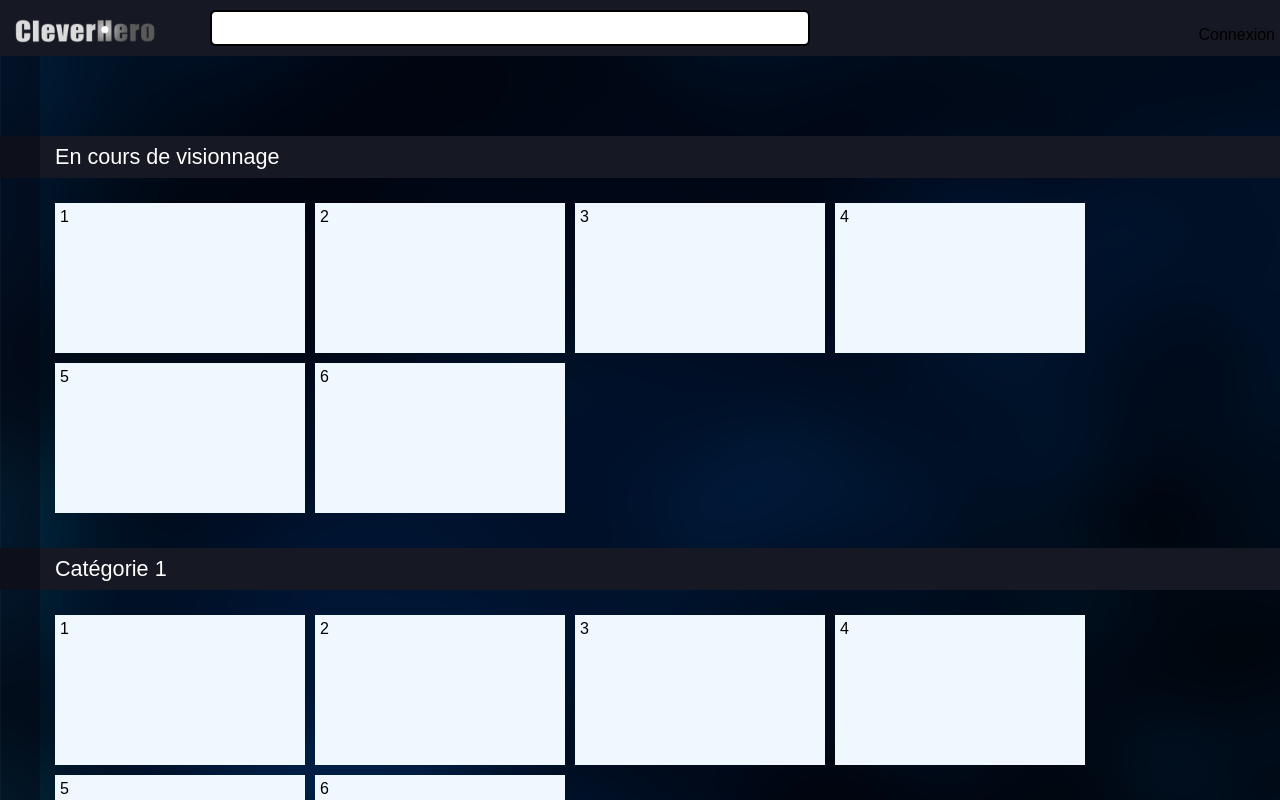
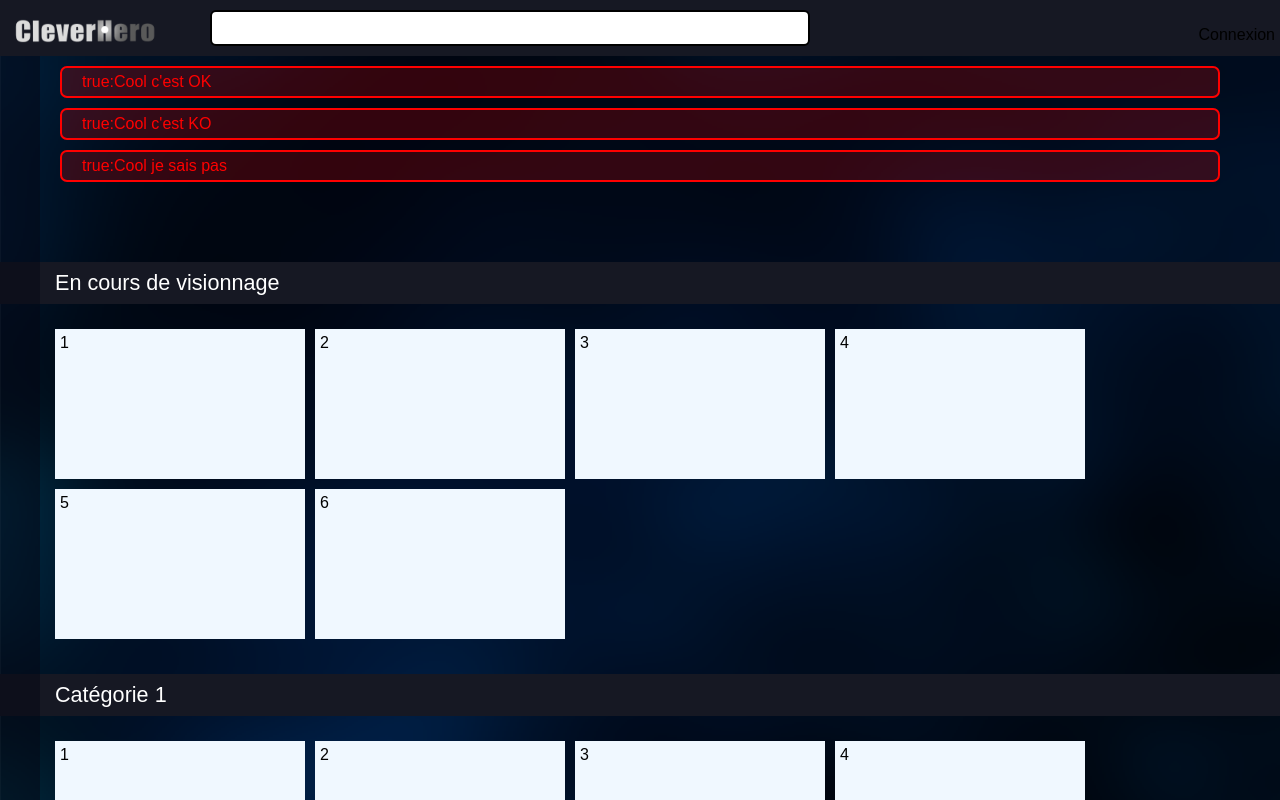
Before and after one commit to Ouxxx/CLEVER-FRONT, a Vue app in the folder front_app/: page /home in a window 1280 px wide. Shown: the top 800 px of the page. Built offline with nearby package versions, Linux system fonts and the light colour scheme.

Commit message:
creation composant : notification_v1 (pas fini)

```diff
--- a/front_app/src/components/Home_v1.vue
+++ b/front_app/src/components/Home_v1.vue
@@ -3,7 +3,12 @@
 
         <header-ch></header-ch>
 
+
         <sidebar-ch></sidebar-ch>
+        <notification message="Cool c'est OK" isErr="false"></notification>
+        <notification message="Cool c'est KO" isErr="true"></notification>
+        <notification message="Cool je sais pas" ></notification>
+
 
         <div class="home-main">
             <element-list category="En cours de visionnage"></element-list>
@@ -19,9 +24,10 @@
 import headerCh from './blocs/header_v3'
 import sidebarCh from './blocs/sidebar_v1'
 import elementList from './blocs/list_elements_v1'
+import notification from './blocs/notification_v1'
 
 export default {
-    components: { headerCh, sidebarCh, elementList },
+    components: { headerCh, sidebarCh, elementList, notification },
     data () {
         return {}
     }
--- /dev/null
+++ b/front_app/src/components/blocs/notification_v1.vue
@@ -0,0 +1,57 @@
+<template>
+<div class="notification-root" :class="[ err == null || err ? 'notification-root-error' : '']">
+    <p class="notification-p" :class="[ err == null || err ? 'notification-p-error' : '']">
+        {{ err == null || err + ':' + message }}
+    </p>
+</div>
+</template>
+
+<script>
+export default {
+    props: {
+        message: {
+            type: String,
+            required: true
+        },
+        isErr:{
+            type: String,
+            required: false
+        }
+    },
+
+    computed : {
+        err: function () {
+            return !(this.isErr == false)
+        }
+    }
+}
+</script>
+
+<style scoped>
+
+.notification-root {
+    margin: 10px 60px 0;
+    padding: 0 15px;
+    border-style: solid;
+    border-radius: 7px;
+    border-color: rgb(0,139,139);
+    border-width: 2px;
+    background-color: rgb(0,139,139,0.2);
+}
+
+.notification-root-error{
+    border-color: red;
+    background-color: rgb(255,0,0,0.2);
+}
+
+.notification-p {
+    color: rgb(0,139,139);
+    margin: 5px
+}
+
+.notification-p-error {
+    color: red;
+}
+
+
+</style>
```
